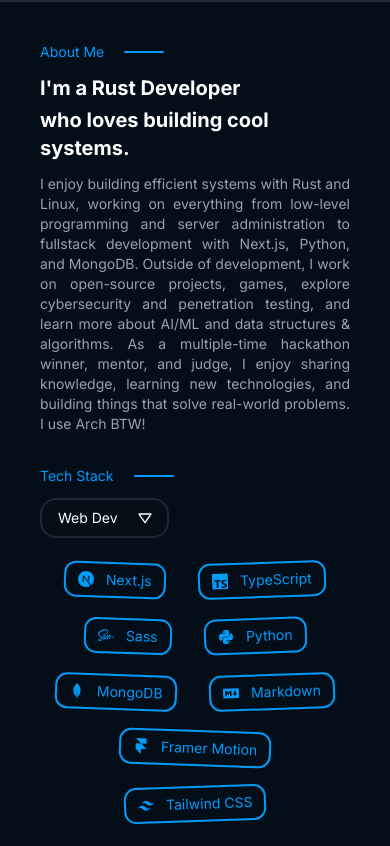
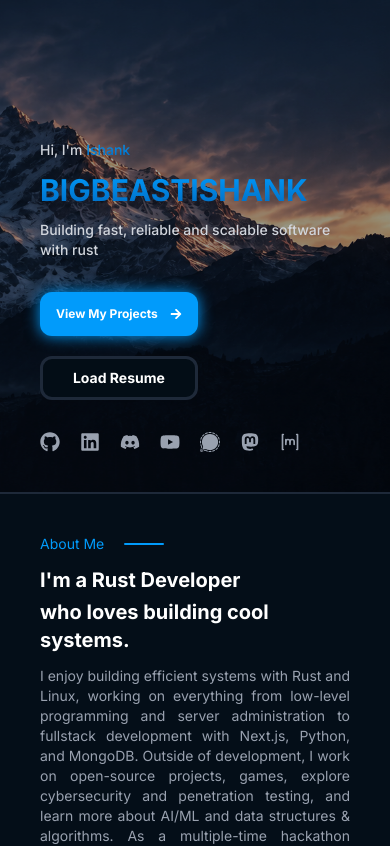
Before and after one commit to BIGBEASTISHANK/bigbeastishank.com, a Next.js app: page / in a window 390 px wide. Shown: the top 846 px of the page. Built offline with nearby package versions, Linux system fonts and the light colour scheme.

Commit message:
[UPDATE] Hero section Responsive

```diff
--- a/src/app/page.tsx
+++ b/src/app/page.tsx
@@ -5,7 +5,7 @@ import FeaturedProjects from "@/components/FeaturedProjects";
 export default function Home() {
 	return (
 		<div>
-			{/* <HeroComponent /> */}
+			<HeroComponent />
 			<AboutComponent />
 			{/* <FeaturedProjects /> */}
 		</div>
--- a/src/components/Hero.tsx
+++ b/src/components/Hero.tsx
@@ -11,29 +11,33 @@ export default function HeroComponent() {
 				alt="heroBackground"
 				fill
 				loading="eager"
-				className="object-cover object-top select-none -z-10"
+				className="object-cover object-[right_top] select-none -z-10"
 			/>
 
 			<div className="2xl:px-40 xl:px-35 lg:px-30 md:px-25 sm:px-20 px-10 py-10 w-full h-full flex flex-col pt-35">
 				{/* Headings */}
 				<div className="flex flex-col gap-3">
-					<p className="text-xl font-medium text-gray-300">
+					<p className="text-sm sm:text-base md:text-lg lg:text-xl font-medium text-gray-300">
 						Hi, I'm <span className="text-gradient">Ishank</span>
 					</p>
-					<h1 className="text-6xl font-bold text-gradient">BIGBEASTISHANK</h1>
-					<p className="text-xl font-medium text-gray-300">
+
+					<h1 className="text-3xl sm:text-4xl md:text-5xl lg:text-6xl font-bold text-gradient">
+						BIGBEASTISHANK
+					</h1>
+
+					<p className="text-sm sm:text-base md:text-lg lg:text-xl font-medium text-gray-300">
 						Building fast, reliable and scalable software
 						<br />
 						with rust
 					</p>
 				</div>
 
-				{/* Buitton */}
-				<div className="flex h-fit w-fit gap-5 my-8 font-bold select-none">
+				{/* Button */}
+				<div className="flex sm:flex-row flex-col h-fit w-fit gap-5 my-8 font-bold select-none">
 					{/* Projects */}
 					<Link
 						href=""
-						className="px-4 py-2 rounded-2xl flex gap-3 justify-center items-center text-md button-glow"
+						className="px-4 py-2 sm:h-auto h-11 sm:rounded-2xl rounded-xl flex gap-3 justify-center items-center text-xs sm:text-sm md:text-base button-glow"
 					>
 						View My Projects <FaArrowRight className="font-thin" />
 					</Link>
@@ -41,7 +45,7 @@ export default function HeroComponent() {
 					{/* Load CV */}
 					<Link
 						href=""
-						className="px-4 py-2 rounded-2xl flex justify-center items-center text-xl bg-[#030D16] border-3 border-gray-800"
+						className="px-4 py-2 sm:h-auto h-11 sm:rounded-2xl rounded-xl flex justify-center items-center text-sm sm:text-base md:text-lg lg:text-xl bg-[#030D16] border-3 border-gray-800"
 					>
 						Load Resume
 					</Link>
@@ -51,7 +55,7 @@ export default function HeroComponent() {
 				<div className="flex gap-5">
 					{SocialLink.map((data, index) => (
 						<a href={data.link} key={index} className="items-center text-gray-400">
-							<data.icon className="text-2xl" />
+							<data.icon className="text-xl sm:text-2xl" />
 						</a>
 					))}
 				</div>
```
